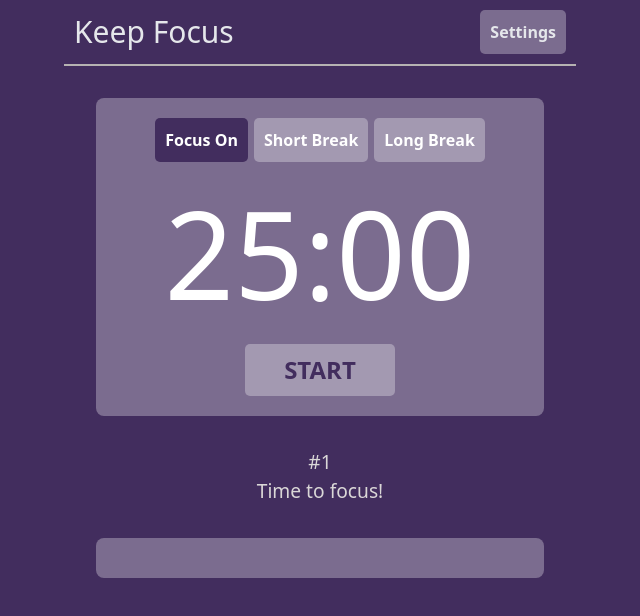
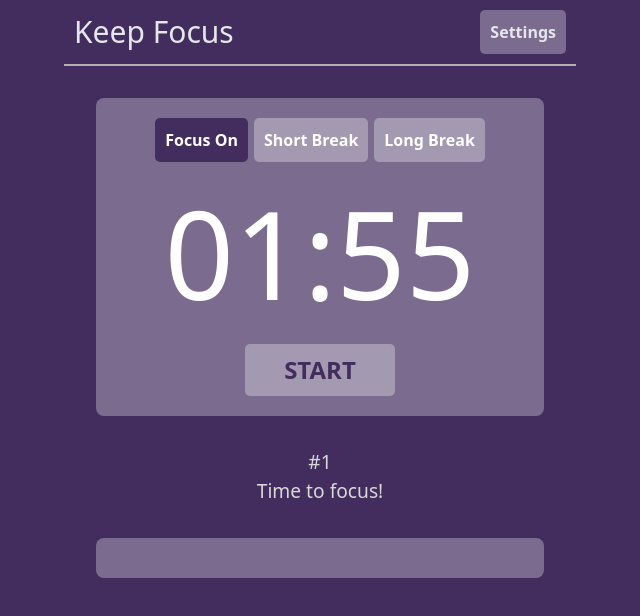
Before and after one commit to googjohn/Keep-Focus-React, a React (Vite) app: page / in a window 1280 px wide. Shown: the top 616 px of the page, without its empty margins (320-960 px from the left). Built offline with nearby package versions, Linux system fonts and the light colour scheme.

Commit message:
added timer component

```diff
--- a/src/components/Header/Header.jsx
+++ b/src/components/Header/Header.jsx
@@ -1,15 +1,15 @@
-import { useAppContext } from "../Utility/AppContenxt/AppContext"
+import { UseAppContext } from "../Utility/AppContenxt/UseAppContext"
 import Button from "../Utility/Buttons/Button"
 
 const Header = () => {
 
-  const { updateModalActive } = useAppContext();
+  const { updateModalActive } = UseAppContext();
   const baseClasses = `max-w-[40vw] min-w-[400px] h-full mx-auto px-[10px] py-[10px] flex justify-between items-center text-gray-200 border-[#b6b2b2] border-b-2`
 
   return (
     <header className={baseClasses}>
       <div className="" id="app-title">
-        <h2 className="text-3xl">Keep Focus</h2>
+        <h2 className="text-3xl font-medium">Keep Focus</h2>
       </div>
       <div className="" id="settings-modal">
         <Button
--- a/src/components/Main-Body/MainBody.jsx
+++ b/src/components/Main-Body/MainBody.jsx
@@ -1,10 +1,12 @@
 import Button from "../Utility/Buttons/Button";
-import { useAppContext } from "../Utility/AppContenxt/AppContext";
-import { useEffect } from "react";
+import { UseAppContext } from "../Utility/AppContenxt/UseAppContext";
+import React, { useEffect } from "react";
+import TimeDisplay from "../Utility/Timer/TimeDisplay";
+
 
 const MainBody = () => {
 
-  const { selected, updateSelected } = useAppContext();
+  const { selected, updateSelected } = UseAppContext();
   const optionButtonsClassNames = `option-button min-w-[70px] text-white`;
 
   // add class to document.body
@@ -59,7 +61,7 @@ const MainBody = () => {
         </div>
         <div id="time-container">
           <div id="clock-display">
-            <span className="font-medium text-[7.6em] text-white">25:00</span>
+            <TimeDisplay duration={120} />
           </div>
         </div>
         <div id="start-button-container">
--- a/src/components/Utility/AppContenxt/AppContext.jsx
+++ b/src/components/Utility/AppContenxt/AppContext.jsx
@@ -1,10 +1,10 @@
-import React, { useState, useContext, createContext } from "react";
+import React, { useState } from "react";
+import { AppContext } from "./UseAppContext";
 
-const AppContext = createContext(null);
 
 export const AppContextProvider = ({ children }) => {
   const [modalActive, setModalActive] = useState(false);
-  const [selected, setSelected] = useState('focus-on');
+  const [selected, setSelected] = useState('focus-on'); // focus-on | short-break | long-break
 
   const updateSelected = (event) => {
     const elementName = event.target.name
@@ -22,11 +22,3 @@ export const AppContextProvider = ({ children }) => {
   )
 
 }
-
-export const useAppContext = () => {
-  const context = useContext(AppContext);
-  if (!context) {
-    throw new Error('useAppContext must be used withit an AppContext')
-  }
-  return context;
-}
--- /dev/null
+++ b/src/components/Utility/AppContenxt/UseAppContext.jsx
@@ -0,0 +1,12 @@
+import { useContext, createContext } from "react";
+
+export const AppContext = createContext(null);
+
+export const UseAppContext = () => {
+  const context = useContext(AppContext)
+  if (!context) {
+    throw new Error('UseAppContext must be used withing AppContextProvider')
+  }
+
+  return context
+}
--- a/src/components/Utility/Modal/Modal.jsx
+++ b/src/components/Utility/Modal/Modal.jsx
@@ -1,9 +1,9 @@
-import { useAppContext } from "../AppContenxt/AppContext"
+import { UseAppContext } from "../AppContenxt/UseAppContext"
 import Button from "../Buttons/Button"
 
 const Modal = () => {
 
-  const { modalActive, updateModalActive } = useAppContext()
+  const { modalActive, updateModalActive } = UseAppContext()
   const classNames = `min-w-full min-h-full absolute top-0 right-0 pt-12 bg-[#807b7b3b]`
 
   return (
--- /dev/null
+++ b/src/components/Utility/Timer/TimeDisplay.jsx
@@ -0,0 +1,41 @@
+import React, { useState, useEffect } from 'react';
+
+// custom hook using useState
+function useCountdown(duration) {
+  const [timeleft, setTimeleft] = useState(Math.max(0, duration));
+  // const [isTimeRunning, setIsTimeRunning] = useState(false);
+
+  const INTERVAL = 1000;
+
+  useEffect(() => {
+    if (timeleft <= 0) return;
+
+    const timer = setInterval(() => {
+      setTimeleft(prev => {
+        const newtime = prev - 1
+        return Math.max(0, newtime)
+      });
+    }, INTERVAL)
+
+    return () => clearInterval(timer)
+  }, [timeleft])
+
+  return timeleft
+}
+
+function formatTime(duration) {
+  const minutes = Math.floor(duration / 60);
+  const formattedMinutes = String(minutes).padStart(2, '0');
+
+  const seconds = duration % 60;
+  const formattedSeconds = String(seconds).padStart(2, '0');
+
+  return `${formattedMinutes}:${formattedSeconds}`
+}
+
+export default function TimeDisplay({ duration }) {
+  const timeleft = useCountdown(duration);
+  return (
+    <span className="font-medium text-[7.6em] text-white">{formatTime(timeleft)}</span>
+  )
+}
--- a/src/index.css
+++ b/src/index.css
@@ -31,18 +31,21 @@ body {
 
 .option-button.focus-on {
    &[data-selected='true'] {
+    font-weight: 700;
     background-color: var(--focus-color);
   }
 }
 
 .option-button.short-break {
   &[data-selected='true'] {
+    font-weight: 700;
     background-color: var(--short-color);
   }
 }
 
 .option-button.long-break {
   &[data-selected='true'] {
+    font-weight: 700;
     background-color: var(--long-color);
   }
 }
```
